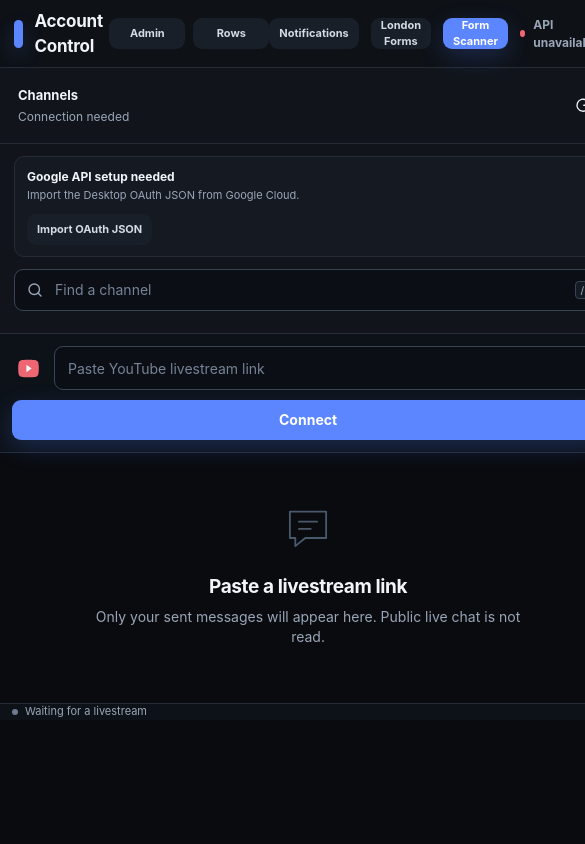
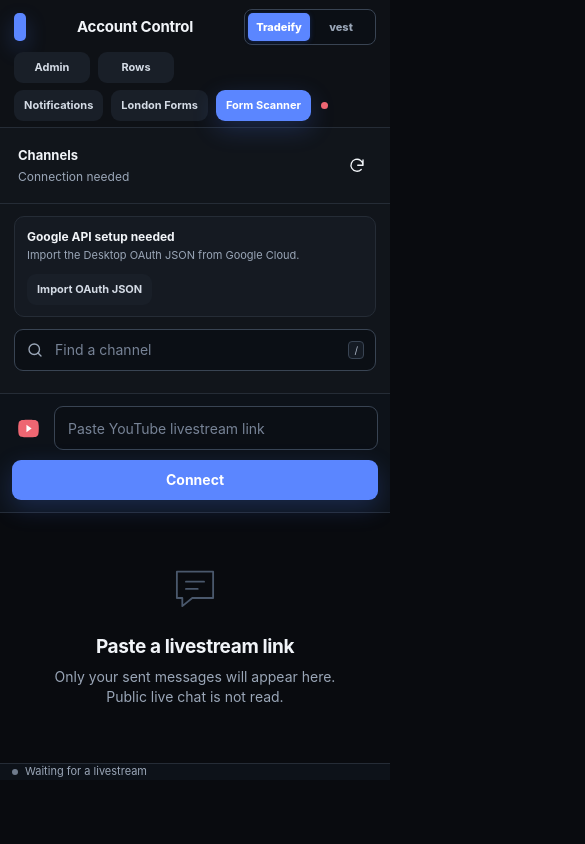
Before and after one commit to kairkuka/Abuseyoutube, a browser extension: page public/live.html in a window 390 px wide. Shown: the top 844 px of the page, 585 px wide, since content can reach past the window. Drawn offline with Linux system fonts and the light colour scheme; no server answers.

Commit message:
Add workspace switcher to live header

```diff
--- a/package.json
+++ b/package.json
@@ -10,7 +10,7 @@
     "start": "node server.js",
     "bridge": "node server.js",
     "mock": "node server.js",
-    "check": "node --check server.js && node --check market-news-tracker.js && node --check bridge.js && node --check youtube-oauth.js && node --check local-form-automation.js && node --check local-form/app.js && node --check accounts/app.js && node --check public/app.js && node --check manual/app.js && node --check extension/service-worker.js",
+    "check": "node --check server.js && node --check market-news-tracker.js && node --check bridge.js && node --check youtube-oauth.js && node --check local-form-automation.js && node --check local-form/app.js && node --check accounts/app.js && node --check public/app.js && node --check public/workspace-switcher.js && node --check manual/app.js && node --check extension/service-worker.js",
     "test": "node tests/local-form-automation.test.js && node tests/oauth-identity.test.js && node tests/market-news-tracker.test.js"
   },
   "dependencies": {
--- a/public/live.html
+++ b/public/live.html
@@ -4,7 +4,7 @@
   <meta charset="utf-8">
   <meta name="viewport" content="width=device-width, initial-scale=1">
   <title>Account Control Center</title>
-  <link rel="stylesheet" href="/styles.css?v=app-23">
+  <link rel="stylesheet" href="/styles.css?v=app-26">
 </head>
 <body>
   <div class="shell">
@@ -13,8 +13,12 @@
         <span class="brand-mark" aria-hidden="true"></span>
         <div>
           <h1>Account Control</h1>
-              <p>Google OAuth multi-account live interaction center.</p>
+          <p>Google OAuth multi-account live interaction center.</p>
         </div>
+        <nav class="workspace-switcher" aria-label="Choose workspace">
+          <a class="workspace-switch" data-workspace="tradeify" href="/live/">Tradeify</a>
+          <a class="workspace-switch" data-workspace="vest" href="/live/">vest</a>
+        </nav>
       </div>
       <div class="top-actions" aria-label="Tools">
         <button class="button compact secondary" id="admin-open" type="button">Admin</button>
@@ -359,6 +363,7 @@
       <div class="notifications-list" id="notifications-list"></div>
     </div>
   </section>
+  <script src="/workspace-switcher.js?v=1"></script>
   <script src="/app.js?v=app-42"></script>
 </body>
 </html>
--- a/public/styles.css
+++ b/public/styles.css
@@ -134,7 +134,7 @@ kbd {
 .notification-volume input:disabled {
   opacity: .45;
 }
-.brand { display: flex; align-items: center; gap: 12px; }
+.brand { display: flex; align-items: center; gap: 12px; min-width: 0; }
 .brand-mark {
   width: 15px;
   height: 28px;
@@ -144,6 +144,32 @@ kbd {
 }
 .brand h1 { font-size: 17px; letter-spacing: -.015em; }
 .brand p { margin-top: 1px; color: var(--muted); font-size: 12px; }
+.workspace-switcher {
+  display: inline-grid;
+  grid-template-columns: repeat(2, minmax(0, 1fr));
+  flex: 0 0 auto;
+  min-width: 148px;
+  padding: 3px;
+  border: 1px solid var(--line-strong);
+  border-radius: 8px;
+  background: var(--field);
+}
+.workspace-switch {
+  display: grid;
+  min-height: 28px;
+  place-items: center;
+  padding: 0 10px;
+  border-radius: 5px;
+  color: var(--muted);
+  font-size: 11px;
+  font-weight: 850;
+  line-height: 1;
+  text-decoration: none;
+}
+.workspace-switch:hover { color: var(--text); background: var(--raised); }
+.workspace-switch:focus-visible { outline: 2px solid var(--blue); outline-offset: 2px; }
+.workspace-switch.active { background: var(--blue); color: #fff; box-shadow: 0 1px 5px rgba(30, 67, 160, .45); }
+.workspace-switch[data-workspace="vest"].active { background: #227b60; box-shadow: 0 1px 5px rgba(35, 137, 106, .38); }
 .connection { display: flex; align-items: center; gap: 8px; color: var(--muted); font-size: 12px; }
 .connection span { width: 7px; height: 7px; border-radius: 50%; background: var(--amber); }
 .connection.online span { background: var(--mint); box-shadow: 0 0 0 4px rgba(69, 215, 162, .11); }
@@ -1769,9 +1795,26 @@ input::placeholder, textarea::placeholder { color: #778396; opacity: 1; }
 }
 
 @media (max-width: 700px) {
-  .topbar { padding: 0 14px; }
+  .shell { grid-template-rows: 128px minmax(0, 1fr); }
+  .topbar {
+    min-height: 128px;
+    height: auto;
+    display: grid;
+    grid-template-columns: minmax(0, 1fr);
+    gap: 7px;
+    padding: 9px 14px;
+  }
+  .brand { width: 100%; justify-content: space-between; gap: 8px; }
+  .brand-mark { width: 12px; height: 28px; }
+  .brand h1 { font-size: 15px; white-space: nowrap; }
   .brand p { display: none; }
-  .top-actions { position: static; transform: none; }
+  .workspace-switcher { min-width: 132px; }
+  .workspace-switch { padding: 0 8px; }
+  .top-actions { position: static; justify-self: start; transform: none; }
+  .right-actions { width: 100%; justify-content: flex-start; gap: 8px; }
+  .right-actions .button { flex: 0 0 auto; padding-left: 10px; padding-right: 10px; font-size: 11px; }
+  .connection { flex: 0 0 auto; padding: 0 2px; }
+  .connection strong { display: none; }
   .workspace { display: block; }
   .account-pane { min-height: auto; border-right: 0; border-bottom: 1px solid var(--line); }
   .account-list { max-height: 270px; }
--- /dev/null
+++ b/public/workspace-switcher.js
@@ -0,0 +1,19 @@
+(() => {
+  const localHostnames = new Set(["127.0.0.1", "localhost", "::1"]);
+  const local = localHostnames.has(window.location.hostname);
+  const vest = local ? window.location.port === "8791" : window.location.hostname.startsWith("vest.");
+  const baseHost = vest && !local ? window.location.hostname.slice("vest.".length) : window.location.hostname;
+  const path = `${window.location.pathname}${window.location.search}${window.location.hash}`;
+
+  for (const link of document.querySelectorAll(".workspace-switch")) {
+    const isVest = link.dataset.workspace === "vest";
+    const active = isVest === vest;
+    const host = local ? window.location.hostname : (isVest ? `vest.${baseHost}` : baseHost);
+    const port = local ? (isVest ? "8791" : "8790") : window.location.port;
+    const portSuffix = port ? `:${port}` : "";
+
+    link.href = `${window.location.protocol}//${host}${portSuffix}${path}`;
+    link.classList.toggle("active", active);
+    link.setAttribute("aria-current", active ? "page" : "false");
+  }
+})();
```
